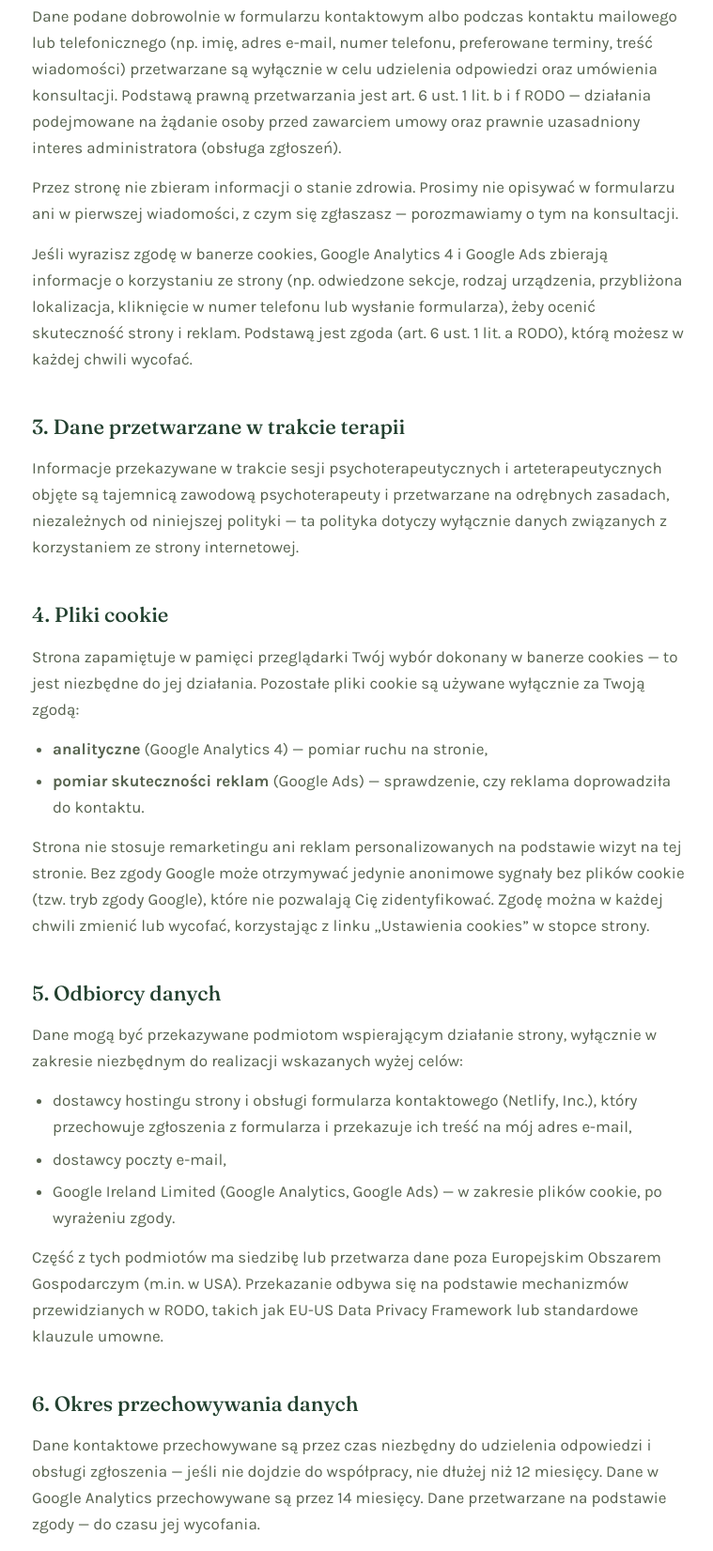
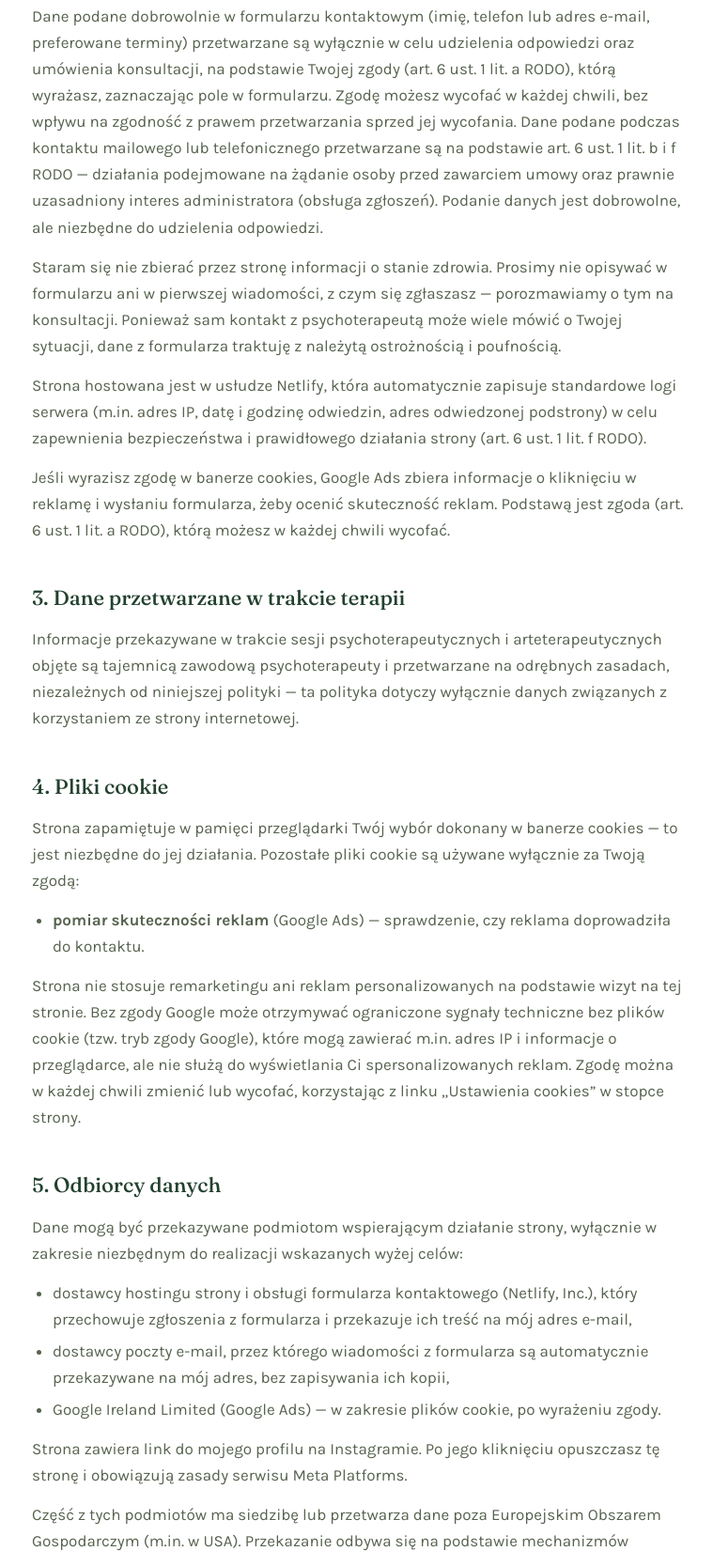
Before and after one commit to MortarionXR/wsrod-drzew, a plain HTML site: page polityka-prywatnosci.html in a window 1280 px wide. Shown: the part 458-2109 px from the top of the page at 94% size, without its empty margins (258-1017 px from the left). Drawn offline with Linux system fonts and the light colour scheme.

Commit message:
Polityka prywatnosci: dopasowanie do stanu faktycznego (bez GA4, zgoda dla formularza, logi hostingu, Instagram)
Co-Authored-By: Claude Sonnet 5.5 <noreply@anthropic.com>

```diff
--- a/polityka-prywatnosci.html
+++ b/polityka-prywatnosci.html
@@ -53,9 +53,10 @@
   <p>Administratorem danych przetwarzanych w związku z korzystaniem z tej strony internetowej jest Magdalena Lech, kontakt: <a href="mailto:magdalena.lech@onet.eu">magdalena.lech@onet.eu</a>.</p>
 
   <h2>2. Jakie dane przetwarzamy i w jakim celu</h2>
-  <p>Dane podane dobrowolnie w formularzu kontaktowym albo podczas kontaktu mailowego lub telefonicznego (np. imię, adres e-mail, numer telefonu, preferowane terminy, treść wiadomości) przetwarzane są wyłącznie w celu udzielenia odpowiedzi oraz umówienia konsultacji. Podstawą prawną przetwarzania jest art. 6 ust. 1 lit. b i f RODO — działania podejmowane na żądanie osoby przed zawarciem umowy oraz prawnie uzasadniony interes administratora (obsługa zgłoszeń).</p>
-  <p>Przez stronę nie zbieram informacji o stanie zdrowia. Prosimy nie opisywać w formularzu ani w pierwszej wiadomości, z czym się zgłaszasz — porozmawiamy o tym na konsultacji.</p>
-  <p>Jeśli wyrazisz zgodę w banerze cookies, Google Analytics 4 i Google Ads zbierają informacje o korzystaniu ze strony (np. odwiedzone sekcje, rodzaj urządzenia, przybliżona lokalizacja, kliknięcie w numer telefonu lub wysłanie formularza), żeby ocenić skuteczność strony i reklam. Podstawą jest zgoda (art. 6 ust. 1 lit. a RODO), którą możesz w każdej chwili wycofać.</p>
+  <p>Dane podane dobrowolnie w formularzu kontaktowym (imię, telefon lub adres e-mail, preferowane terminy) przetwarzane są wyłącznie w celu udzielenia odpowiedzi oraz umówienia konsultacji, na podstawie Twojej zgody (art. 6 ust. 1 lit. a RODO), którą wyrażasz, zaznaczając pole w formularzu. Zgodę możesz wycofać w każdej chwili, bez wpływu na zgodność z prawem przetwarzania sprzed jej wycofania. Dane podane podczas kontaktu mailowego lub telefonicznego przetwarzane są na podstawie art. 6 ust. 1 lit. b i f RODO — działania podejmowane na żądanie osoby przed zawarciem umowy oraz prawnie uzasadniony interes administratora (obsługa zgłoszeń). Podanie danych jest dobrowolne, ale niezbędne do udzielenia odpowiedzi.</p>
+  <p>Staram się nie zbierać przez stronę informacji o stanie zdrowia. Prosimy nie opisywać w formularzu ani w pierwszej wiadomości, z czym się zgłaszasz — porozmawiamy o tym na konsultacji. Ponieważ sam kontakt z psychoterapeutą może wiele mówić o Twojej sytuacji, dane z formularza traktuję z należytą ostrożnością i poufnością.</p>
+  <p>Strona hostowana jest w usłudze Netlify, która automatycznie zapisuje standardowe logi serwera (m.in. adres IP, datę i godzinę odwiedzin, adres odwiedzonej podstrony) w celu zapewnienia bezpieczeństwa i prawidłowego działania strony (art. 6 ust. 1 lit. f RODO).</p>
+  <p>Jeśli wyrazisz zgodę w banerze cookies, Google Ads zbiera informacje o kliknięciu w reklamę i wysłaniu formularza, żeby ocenić skuteczność reklam. Podstawą jest zgoda (art. 6 ust. 1 lit. a RODO), którą możesz w każdej chwili wycofać.</p>
 
   <h2>3. Dane przetwarzane w trakcie terapii</h2>
   <p>Informacje przekazywane w trakcie sesji psychoterapeutycznych i arteterapeutycznych objęte są tajemnicą zawodową psychoterapeuty i przetwarzane na odrębnych zasadach, niezależnych od niniejszej polityki — ta polityka dotyczy wyłącznie danych związanych z korzystaniem ze strony internetowej.</p>
@@ -63,22 +64,22 @@
   <h2>4. Pliki cookie</h2>
   <p>Strona zapamiętuje w pamięci przeglądarki Twój wybór dokonany w banerze cookies — to jest niezbędne do jej działania. Pozostałe pliki cookie są używane wyłącznie za Twoją zgodą:</p>
   <ul>
-    <li><strong>analityczne</strong> (Google Analytics 4) — pomiar ruchu na stronie,</li>
     <li><strong>pomiar skuteczności reklam</strong> (Google Ads) — sprawdzenie, czy reklama doprowadziła do kontaktu.</li>
   </ul>
-  <p>Strona nie stosuje remarketingu ani reklam personalizowanych na podstawie wizyt na tej stronie. Bez zgody Google może otrzymywać jedynie anonimowe sygnały bez plików cookie (tzw. tryb zgody Google), które nie pozwalają Cię zidentyfikować. Zgodę można w każdej chwili zmienić lub wycofać, korzystając z linku „Ustawienia cookies” w stopce strony.</p>
+  <p>Strona nie stosuje remarketingu ani reklam personalizowanych na podstawie wizyt na tej stronie. Bez zgody Google może otrzymywać ograniczone sygnały techniczne bez plików cookie (tzw. tryb zgody Google), które mogą zawierać m.in. adres IP i informacje o przeglądarce, ale nie służą do wyświetlania Ci spersonalizowanych reklam. Zgodę można w każdej chwili zmienić lub wycofać, korzystając z linku „Ustawienia cookies” w stopce strony.</p>
 
   <h2>5. Odbiorcy danych</h2>
   <p>Dane mogą być przekazywane podmiotom wspierającym działanie strony, wyłącznie w zakresie niezbędnym do realizacji wskazanych wyżej celów:</p>
   <ul>
     <li>dostawcy hostingu strony i obsługi formularza kontaktowego (Netlify, Inc.), który przechowuje zgłoszenia z formularza i przekazuje ich treść na mój adres e-mail,</li>
-    <li>dostawcy poczty e-mail,</li>
-    <li>Google Ireland Limited (Google Analytics, Google Ads) — w zakresie plików cookie, po wyrażeniu zgody.</li>
+    <li>dostawcy poczty e-mail, przez którego wiadomości z formularza są automatycznie przekazywane na mój adres, bez zapisywania ich kopii,</li>
+    <li>Google Ireland Limited (Google Ads) — w zakresie plików cookie, po wyrażeniu zgody.</li>
   </ul>
+  <p>Strona zawiera link do mojego profilu na Instagramie. Po jego kliknięciu opuszczasz tę stronę i obowiązują zasady serwisu Meta Platforms.</p>
   <p>Część z tych podmiotów ma siedzibę lub przetwarza dane poza Europejskim Obszarem Gospodarczym (m.in. w USA). Przekazanie odbywa się na podstawie mechanizmów przewidzianych w RODO, takich jak EU-US Data Privacy Framework lub standardowe klauzule umowne.</p>
 
   <h2>6. Okres przechowywania danych</h2>
-  <p>Dane kontaktowe przechowywane są przez czas niezbędny do udzielenia odpowiedzi i obsługi zgłoszenia — jeśli nie dojdzie do współpracy, nie dłużej niż 12 miesięcy. Dane w Google Analytics przechowywane są przez 14 miesięcy. Dane przetwarzane na podstawie zgody — do czasu jej wycofania.</p>
+  <p>Dane kontaktowe przechowywane są przez czas niezbędny do udzielenia odpowiedzi i obsługi zgłoszenia — jeśli nie dojdzie do współpracy, nie dłużej niż 12 miesięcy; po tym czasie zgłoszenia z formularza są usuwane. Dane przetwarzane na podstawie zgody — do czasu jej wycofania.</p>
 
   <h2>7. Prawa osoby, której dane dotyczą</h2>
   <p>Przysługuje Ci prawo dostępu do swoich danych, ich sprostowania, usunięcia, ograniczenia przetwarzania, sprzeciwu wobec przetwarzania oraz przenoszenia danych, a także prawo wniesienia skargi do Prezesa Urzędu Ochrony Danych Osobowych.</p>
```
